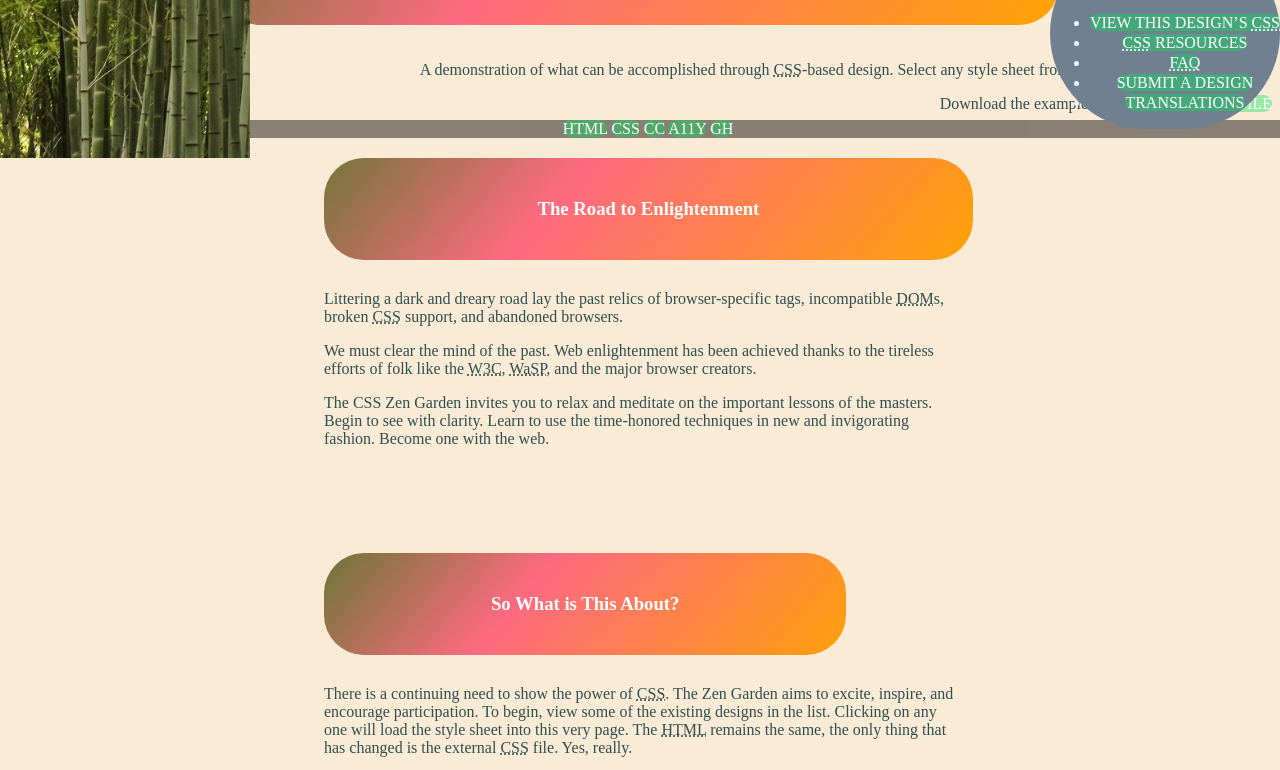
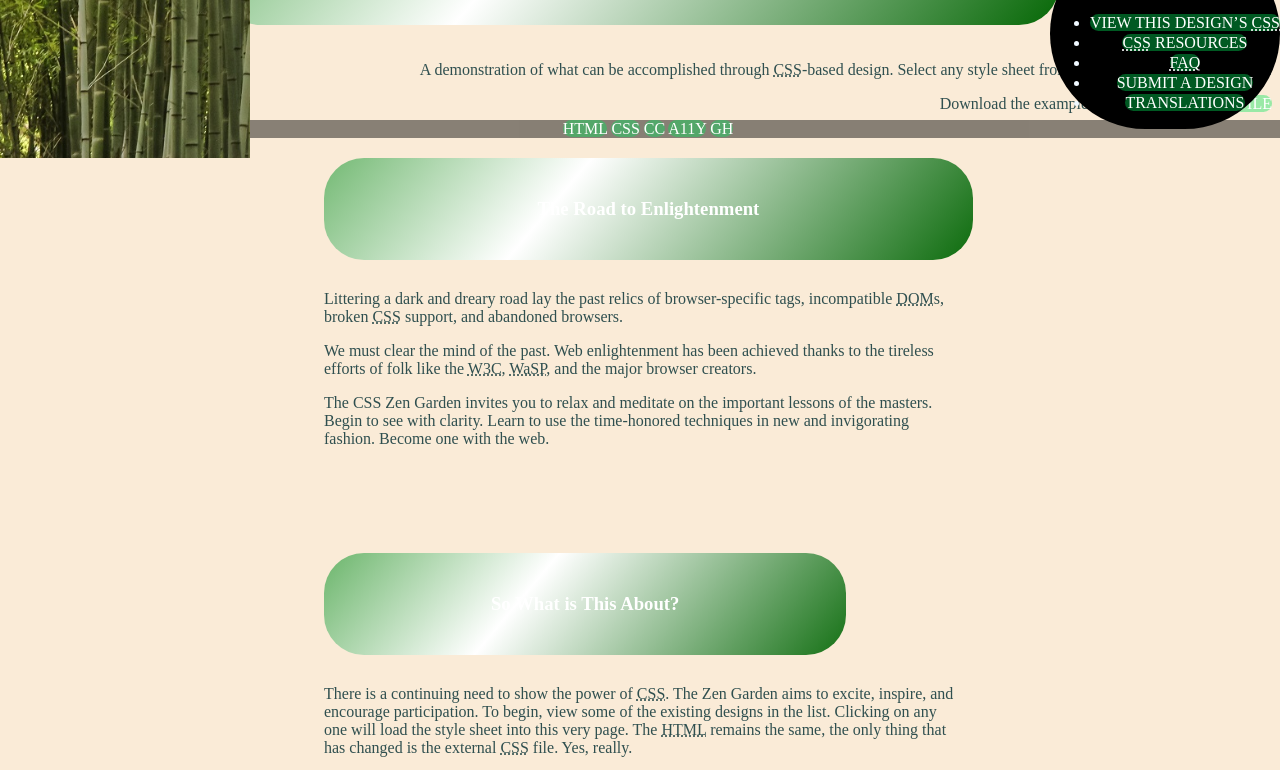
Before and after one commit to Zellzilli/netlify-zen-garden, a plain HTML site: page index.html in a window 1280 px wide. Shown: the part 662-1432 px from the top of the page. Drawn offline with Linux system fonts and the light colour scheme; a web font is replaced by a local one.

Commit message:
Update zenstyle.css

```diff
--- a/zenstyle.css
+++ b/zenstyle.css
@@ -219,7 +219,7 @@ a {
 right:0;
 top: 600px;
 color: aliceblue;
-background-color: slategrey;
+background-color: black;
 border-radius: 100px;
  }
 
@@ -237,7 +237,7 @@ border-radius: 100px;
 
 
  .intro h2,.preamble h3, .explanation h3, .participation h3, .design-archives h3, .benefits h3, .requirements h3{
-    background: linear-gradient(130deg, darkgreen, #11927c, #07b0e3,green,#FF6A80, orange,ivory);
+    background: linear-gradient(130deg, darkgreen, #11927c, #07b0e3,green,white,darkgreen, #11927c);
     background-size: 400% 400%;
 
     -webkit-animation: AnimationName 4s ease infinite;
```
